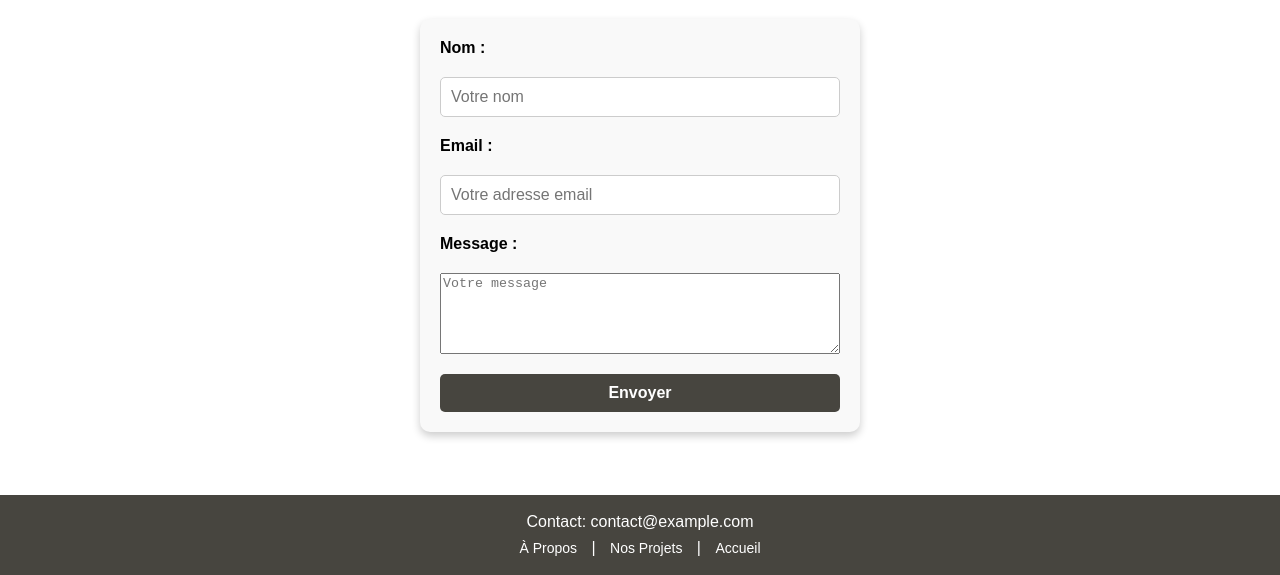
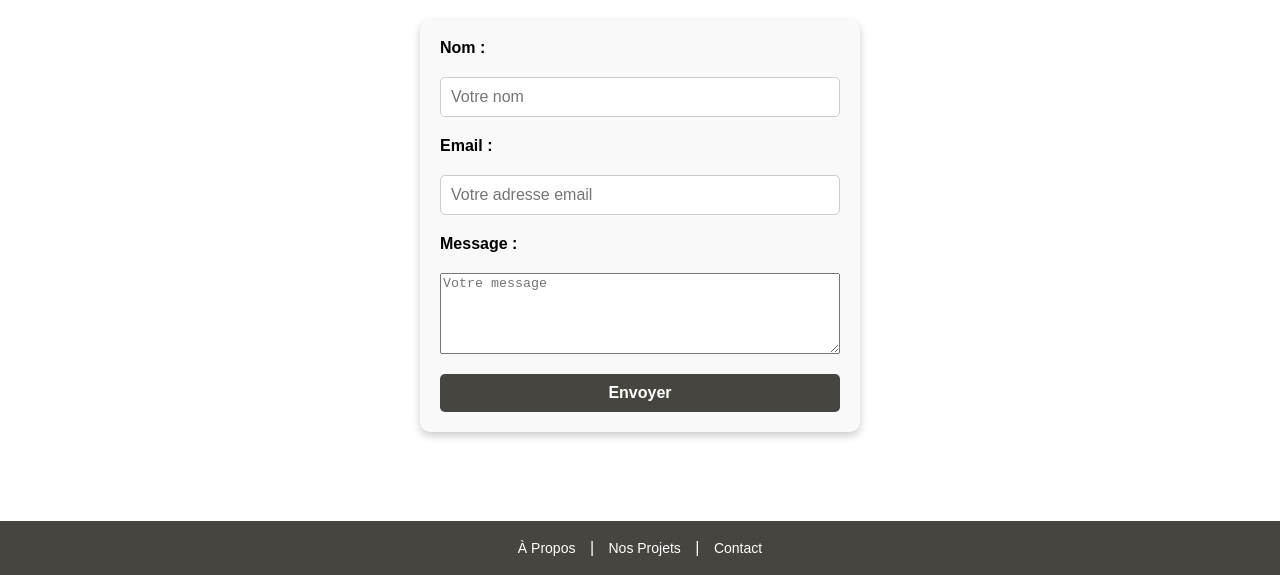
Before and after one commit to hugodito/MinesSpace, a website: page html/contact.html in a window 1280 px wide. Shown: the part 225-800 px from the top of the page. Drawn offline with Linux system fonts and the light colour scheme.

Commit message:
footer
footer adjustments

```diff
--- a/html/contact.html
+++ b/html/contact.html
@@ -61,11 +61,10 @@
 
 <footer>
     <div class="container">
-        <p>Contact: contact@example.com</p>
         <p>
             <a href="about.html">À Propos</a> |
             <a href="projects.html">Nos Projets</a> |
-            <a href="index.html">Accueil</a>
+            <a href="contact.html">Contact</a>
         </p>
     </div>
 </footer>
```
Also changed, not shown: html/index.html (+1 -12 lines), html/live.html (+0 -1 lines), html/login.html (+0 -1 lines), html/projects.html (+0 -1 lines).
